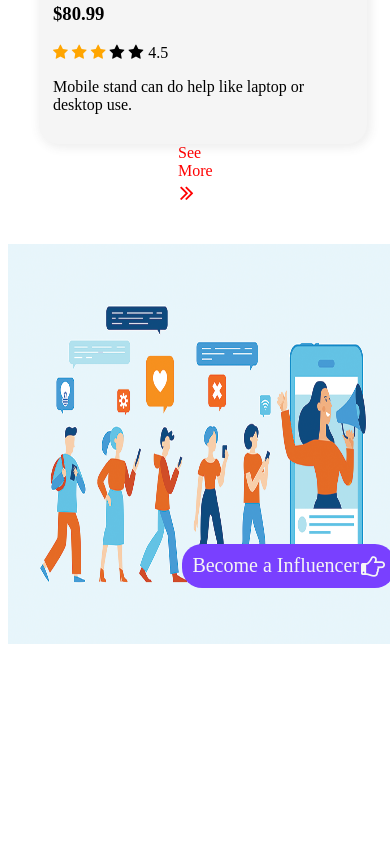
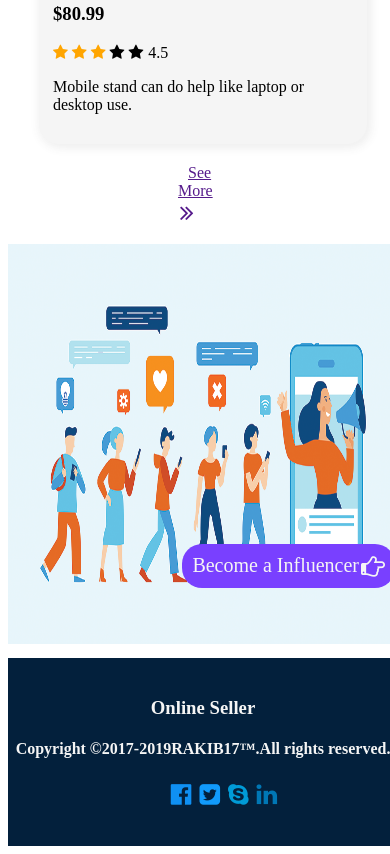
Before and after one commit to SRAKIB17/influencer-add, a plain HTML site: page index.html in a window 390 px wide. Shown: the part 5300-6154 px from the top of the page. Before the commit the page ends 5948 px from the top, so only its background shows below. Drawn offline with Linux system fonts and the light colour scheme.

Commit message:
pblem solved;

```diff
--- a/css/mobile.css
+++ b/css/mobile.css
@@ -1,6 +1,9 @@
 @media only screen and (max-width: 767px) {
     body {
         width: 100%;
+    }
+    .main {
+        clear: right;
     }
     /* header  */
     header h2 {
@@ -44,11 +47,8 @@
         border-radius: 20px;
         box-shadow: 2px 2px 10px 2px rgba(71, 77, 77, 0.096);
     }
-    /* .influencer join  */
-    .join{
-        background-image: url(images/june-25-blog-nano-influencers.png);
-        width: 100%;
-        height: 100px;
-        position: relative;
+    .more-collection a{
+        margin-right: 0;
+        padding: 10px;
     }
 }
--- a/css/style.css
+++ b/css/style.css
@@ -64,6 +64,7 @@ header h2 {
     grid-template-columns: repeat(3,1fr);
     gap: 47px 30px;
     justify-content: center;
+    margin-bottom: 20px;
 }
 .collection .item {
     padding: 14px;
@@ -95,9 +96,8 @@ header h2 {
 .more-collection {
     float: right;
 }
-.more-collection a{
+.more-collection a h3 {
     width: fit-content;
-    height: 30px;
     margin-top: 50px;
     margin-bottom: 20px;
     font-size: 16px;
@@ -142,7 +142,6 @@ header h2 {
 }
 /* footer */
 footer {
-    clear: both;
     background-color: #03203C;
     padding-bottom: 20px;
     padding-top: 20px;
```
